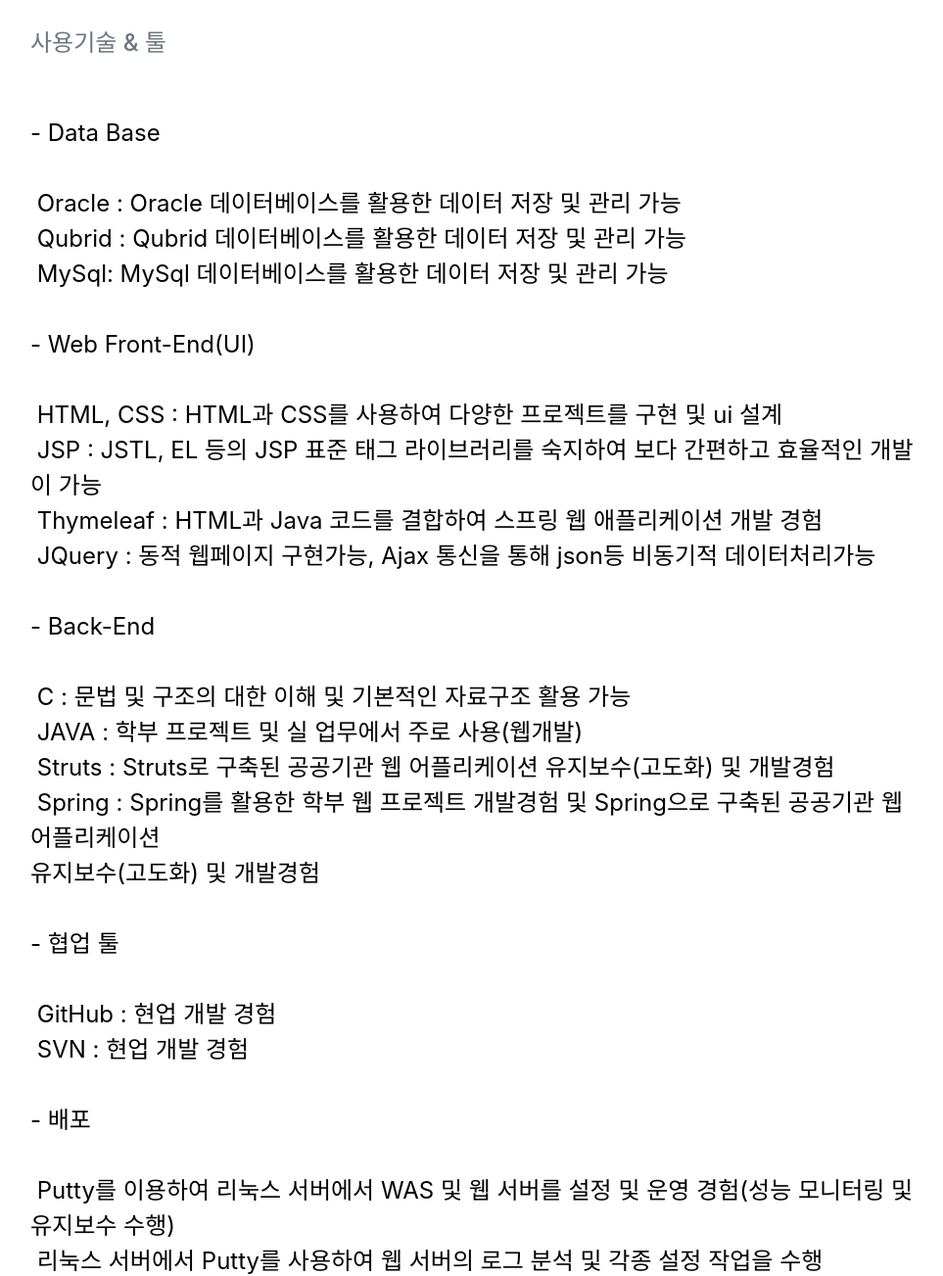
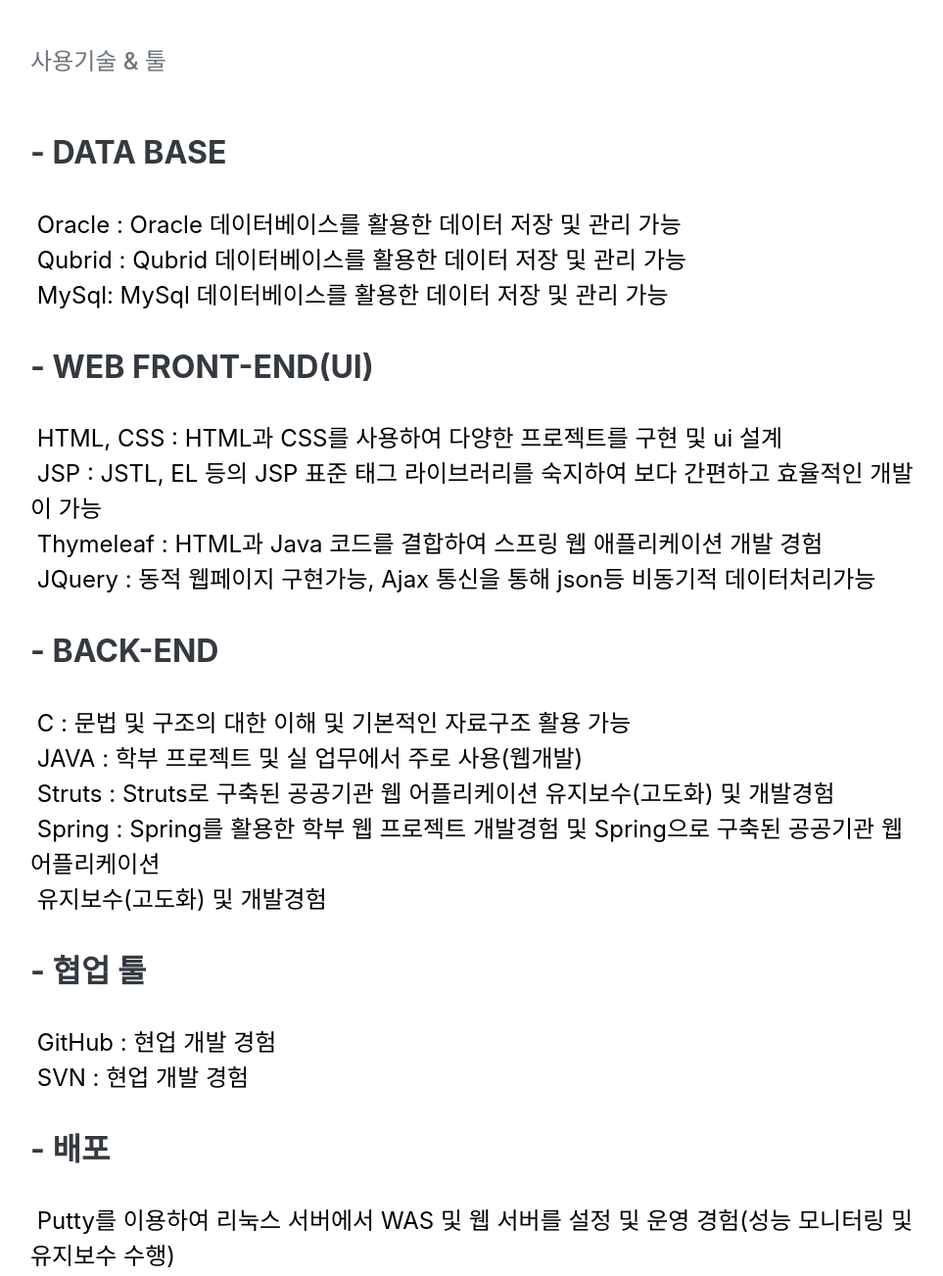
Before and after one commit to orion174/orion174.github.io, a plain HTML site: page index.html in a window 1280 px wide. Shown: the part 970-2273 px from the top of the page at 98% size, without its empty margins (289-1252 px from the left). Drawn offline with nearby package versions, Linux system fonts and the light colour scheme; a web font is replaced by a local one.

Commit message:
Update index.html
test1

```diff
--- a/index.html
+++ b/index.html
@@ -50,10 +50,9 @@
             <section class="resume-section" id="about">
                 <div class="resume-section-content">
                     <h2 class="mb-0" style="text-transform:capitalize;"></h2>
-                    준비된 개발자 박범진입니다.
                     <br>
                     <div></div>
-                    <h6></h6>
+                    <h6>준비된 개발자 박범진입니다.</h6>
                     <br>
                     <font size="3" color="black">
                     <div></div><div style="font-size:1.5em;"></div><div></div>
@@ -145,33 +144,33 @@
 
                     </ul>
                     <font size="5" color="black">
-                        <div>- Data Base</div>
+                        <div><h3 class="mb-0">- Data Base</h3></div>
                             &nbsp;<br>&nbsp;Oracle : Oracle 데이터베이스를 활용한 데이터 저장 및 관리 가능
                             &nbsp;<br>&nbsp;Qubrid : Qubrid 데이터베이스를 활용한 데이터 저장 및 관리 가능
                             &nbsp;<br>&nbsp;MySql: MySql 데이터베이스를 활용한 데이터 저장 및 관리 가능
                             <br>
                         <br>
-                        <div>- Web Front-End(UI)</div>
+                        <div><h3 class="mb-0">- Web Front-End(UI)</h3></div>
                             &nbsp;<br>&nbsp;HTML, CSS : HTML과 CSS를 사용하여 다양한 프로젝트를 구현 및 ui 설계
                             &nbsp;<br>&nbsp;JSP : JSTL, EL 등의 JSP 표준 태그 라이브러리를 숙지하여 보다 간편하고 효율적인 개발이 가능
                             &nbsp;<br>&nbsp;Thymeleaf : HTML과 Java 코드를 결합하여 스프링 웹 애플리케이션 개발 경험
                             &nbsp;<br>&nbsp;JQuery : 동적 웹페이지 구현가능, Ajax 통신을 통해 json등 비동기적 데이터처리가능
                             &nbsp;<br>
                         <br>
-                        <div>- Back-End</div>
+                        <div><h3 class="mb-0">- Back-End</h3></div>
                             &nbsp;<br>&nbsp;C : 문법 및 구조의 대한 이해 및 기본적인 자료구조 활용 가능
                             &nbsp;<br>&nbsp;JAVA : 학부 프로젝트 및 실 업무에서 주로 사용(웹개발)
                             &nbsp;<br>&nbsp;Struts : Struts로 구축된 공공기관 웹 어플리케이션 유지보수(고도화) 및 개발경험
                             &nbsp;<br>&nbsp;Spring : Spring를 활용한 학부 웹 프로젝트 개발경험 및 Spring으로 구축된 공공기관 웹 어플리케이션
-                            <br>유지보수(고도화) 및 개발경험
+                            &nbsp;<br>&nbsp;유지보수(고도화) 및 개발경험
                             &nbsp;<br>
                         <br>
-                        <div>- 협업 툴</div>
+                        <div><h3 class="mb-0">- 협업 툴</h3></div>
                             <br>&nbsp;GitHub : 현업 개발 경험
                             <br>&nbsp;SVN : 현업 개발 경험
                             <br>
                         <br>
-                        <div>- 배포</div>
+                        <div><h3 class="mb-0">- 배포</h3></div>
                             <br>&nbsp;Putty를 이용하여 리눅스 서버에서 WAS 및 웹 서버를 설정 및 운영 경험(성능 모니터링 및 유지보수 수행)
                             <br>&nbsp;리눅스 서버에서 Putty를 사용하여 웹 서버의 로그 분석 및 각종 설정 작업을 수행
                             <br>&nbsp;AWS : 학부 웹 프로젝트 배포 경험
```
